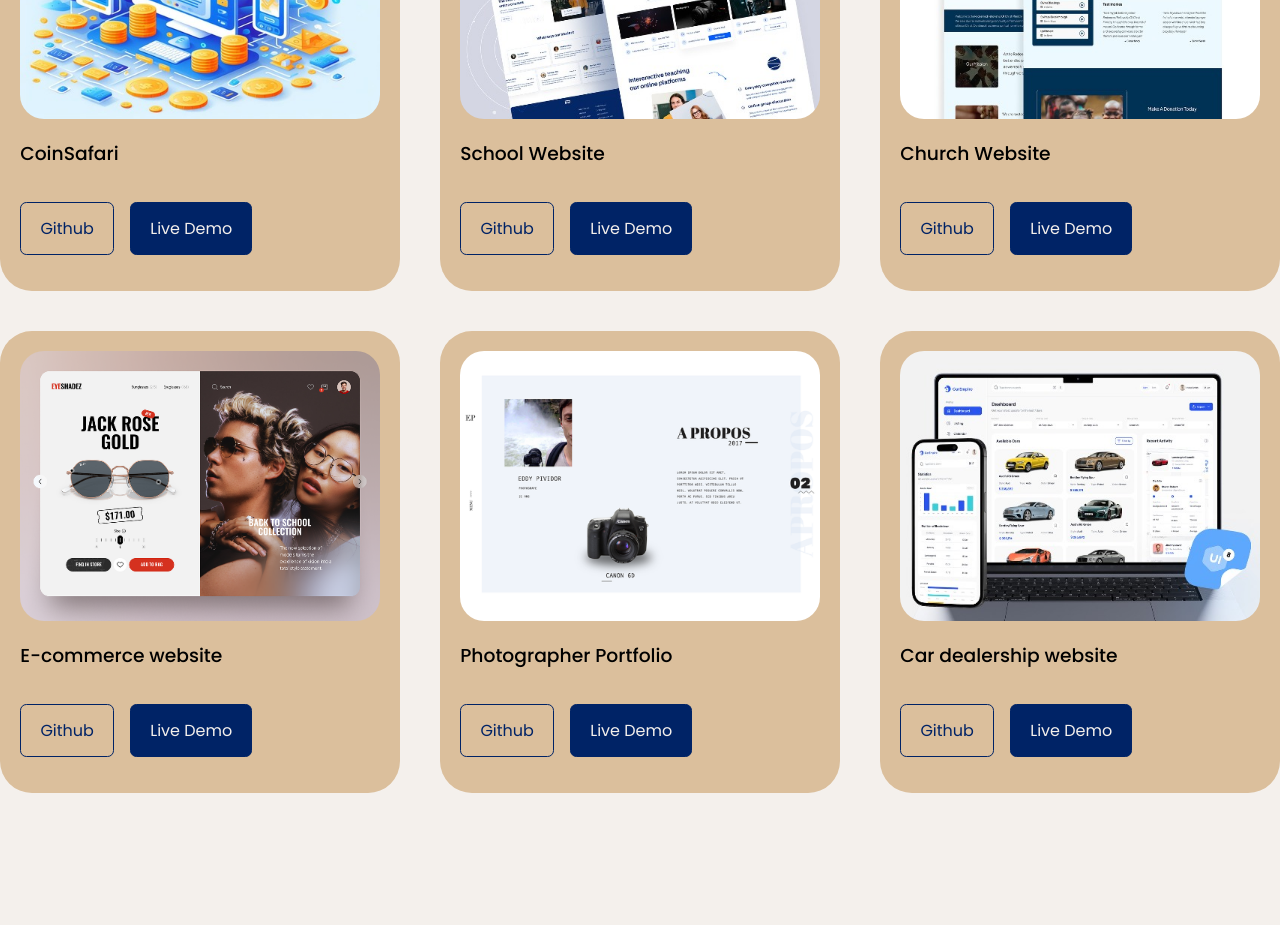
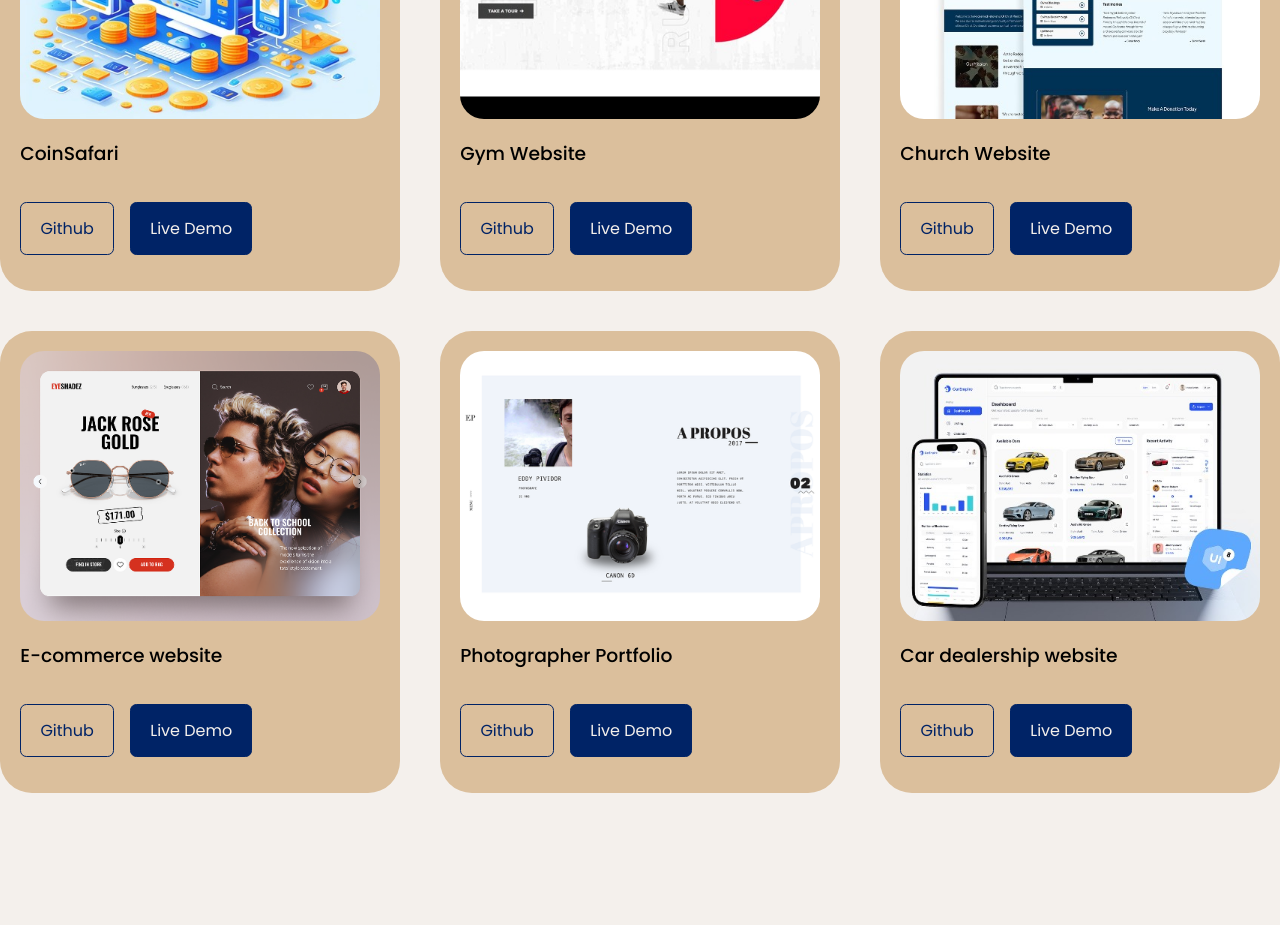
Before and after one commit to James-Nyangada/Portfolio-website, a React (Create React App) app: page / in a window 1280 px wide. Shown: the part 3620-4545 px from the top of the page. Built offline with nearby package versions, Linux system fonts and the light colour scheme.

Commit message:
Version 2.1.1

```diff
--- a/src/components/portfolio/Portfolio.jsx
+++ b/src/components/portfolio/Portfolio.jsx
@@ -33,10 +33,10 @@ const Portflio = () => {
             <img src={IMG2} alt="" />
           </div>
 
-          <h3>School Website</h3>
+          <h3>Gym Website</h3>
           <div className="portfolio__item-cta">
-            <a href="https://github.com/James-Nyangada" className='btn' target='_blank'>Github</a>
-            <a href="https://orafolio.framer.website/" className='btn btn-primary' target='_blank'>Live Demo</a>
+            <a href="https://github.com/James-Nyangada/natty-gym" className='btn' target='_blank'>Github</a>
+            <a href="https://natty-gym.netlify.app/" className='btn btn-primary' target='_blank'>Live Demo</a>
           </div>
 
         </article>
```
Also changed, not shown: src/assests/portfolio2.jpg.
